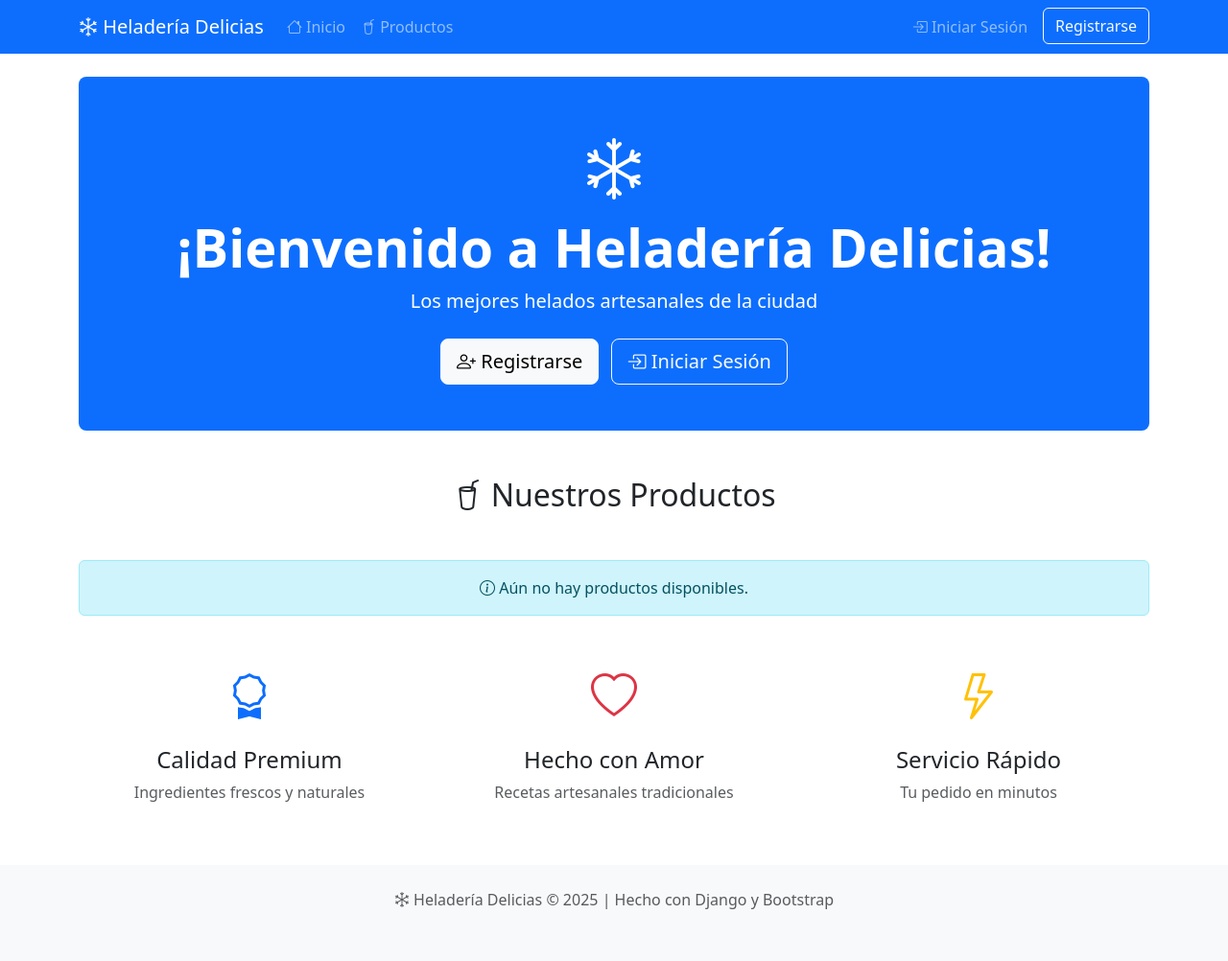
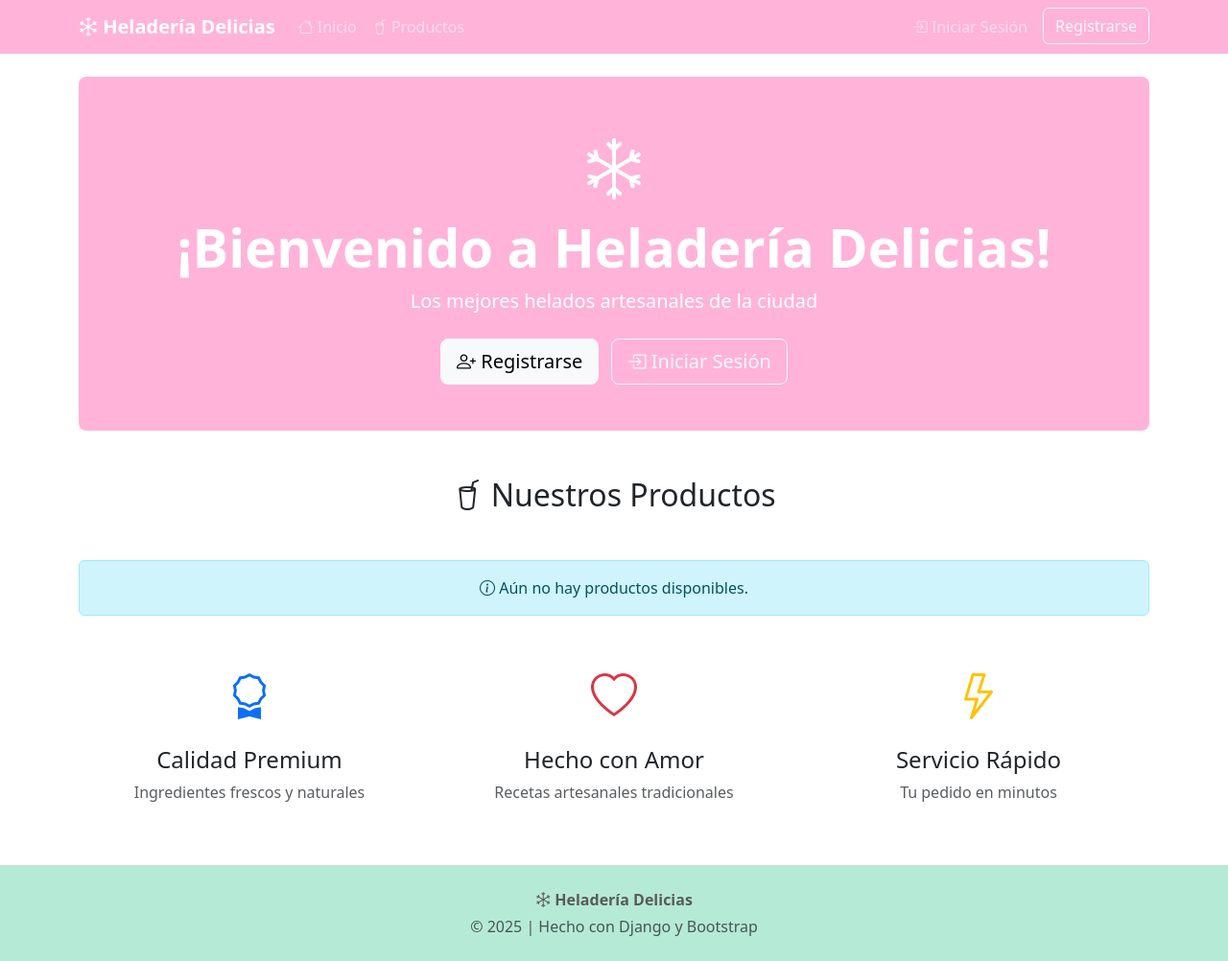
Before and after one commit to alejaromerom/HeladeriaDjango, a Django app: page / in a window 1280 px wide. Shown: the whole page at 96% size. Before the commit the page ends 948 px from the top, so only its background shows below. Run offline with Django 4.2, Linux system fonts and the light colour scheme; data that the repository does not hold is empty.

Commit message:
final corrections

```diff
--- a/heladeria/templates/heladeria/base.html
+++ b/heladeria/templates/heladeria/base.html
@@ -3,20 +3,60 @@
 <head>
     <meta charset="UTF-8">
     <meta name="viewport" content="width=device-width, initial-scale=1.0">
-    <title>{% block title %}Heladería{% endblock %}</title>
+    <title>{% block title %}Heladería Delicias{% endblock %}</title>
 
     <!-- Bootstrap CSS -->
     <link href="https://cdn.jsdelivr.net/npm/bootstrap@5.3.0/dist/css/bootstrap.min.css" rel="stylesheet">
     <!-- Bootstrap Icons -->
     <link rel="stylesheet" href="https://cdn.jsdelivr.net/npm/bootstrap-icons@1.11.0/font/bootstrap-icons.css">
 
+    <style>
+        /* Colores Pastel */
+        :root {
+            --pastel-pink: #FFB3D9;
+            --pastel-blue: #A8D8EA;
+            --pastel-purple: #D4A5FF;
+            --pastel-mint: #B5EAD7;
+            --pastel-peach: #FFD1B3;
+        }
+
+        .navbar {
+            background-color: var(--pastel-pink) !important;
+        }
+
+        .btn-primary {
+            background-color: var(--pastel-purple);
+            border-color: var(--pastel-purple);
+            color: white;
+        }
+
+        .btn-primary:hover {
+            background-color: #C08FF0;
+            border-color: #C08FF0;
+        }
+
+        .card {
+            border-color: var(--pastel-blue);
+            transition: transform 0.2s;
+        }
+
+        .card:hover {
+            transform: translateY(-5px);
+            box-shadow: 0 8px 16px rgba(168, 216, 234, 0.4);
+        }
+
+        footer {
+            background-color: var(--pastel-mint);
+        }
+    </style>
+
     {% block extra_css %}{% endblock %}
 </head>
 <body>
     <!-- Navbar -->
-    <nav class="navbar navbar-expand-lg navbar-dark bg-primary">
+    <nav class="navbar navbar-expand-lg navbar-dark">
         <div class="container">
-            <a class="navbar-brand" href="{% url 'home' %}">
+            <a class="navbar-brand fw-bold" href="{% url 'home' %}">
                 <i class="bi bi-snow"></i> Heladería Delicias
             </a>
             <button class="navbar-toggler" type="button" data-bs-toggle="collapse" data-bs-target="#navbarNav">
@@ -118,11 +158,13 @@
     </main>
 
     <!-- Footer -->
-    <footer class="bg-light py-4 mt-5">
+    <footer class="py-4 mt-5">
         <div class="container text-center">
+            <p class="mb-1 fw-bold" style="color: #5A5A5A;">
+                <i class="bi bi-snow"></i> Heladería Delicias
+            </p>
             <p class="text-muted mb-0">
-                <i class="bi bi-snow"></i> Heladería Delicias &copy; 2025 |
-                Hecho con Django y Bootstrap
+                &copy; 2025 | Hecho con Django y Bootstrap
             </p>
         </div>
     </footer>
--- a/heladeria/templates/heladeria/home.html
+++ b/heladeria/templates/heladeria/home.html
@@ -1,12 +1,12 @@
 {% extends 'heladeria/base.html' %}
 
-{% block title %}Inicio - Heladería{% endblock %}
+{% block title %}Inicio - Heladería Delicias{% endblock %}
 
 {% block content %}
 <!-- Hero Section -->
 <div class="row mb-5">
     <div class="col-12">
-        <div class="p-5 text-center bg-primary text-white rounded-3">
+        <div class="p-5 text-center text-white rounded-3" style="background-color: #FFB3D9;">
             <i class="bi bi-snow" style="font-size: 4rem;"></i>
             <h1 class="display-4 fw-bold">¡Bienvenido a Heladería Delicias!</h1>
             <p class="lead">Los mejores helados artesanales de la ciudad</p>
```
